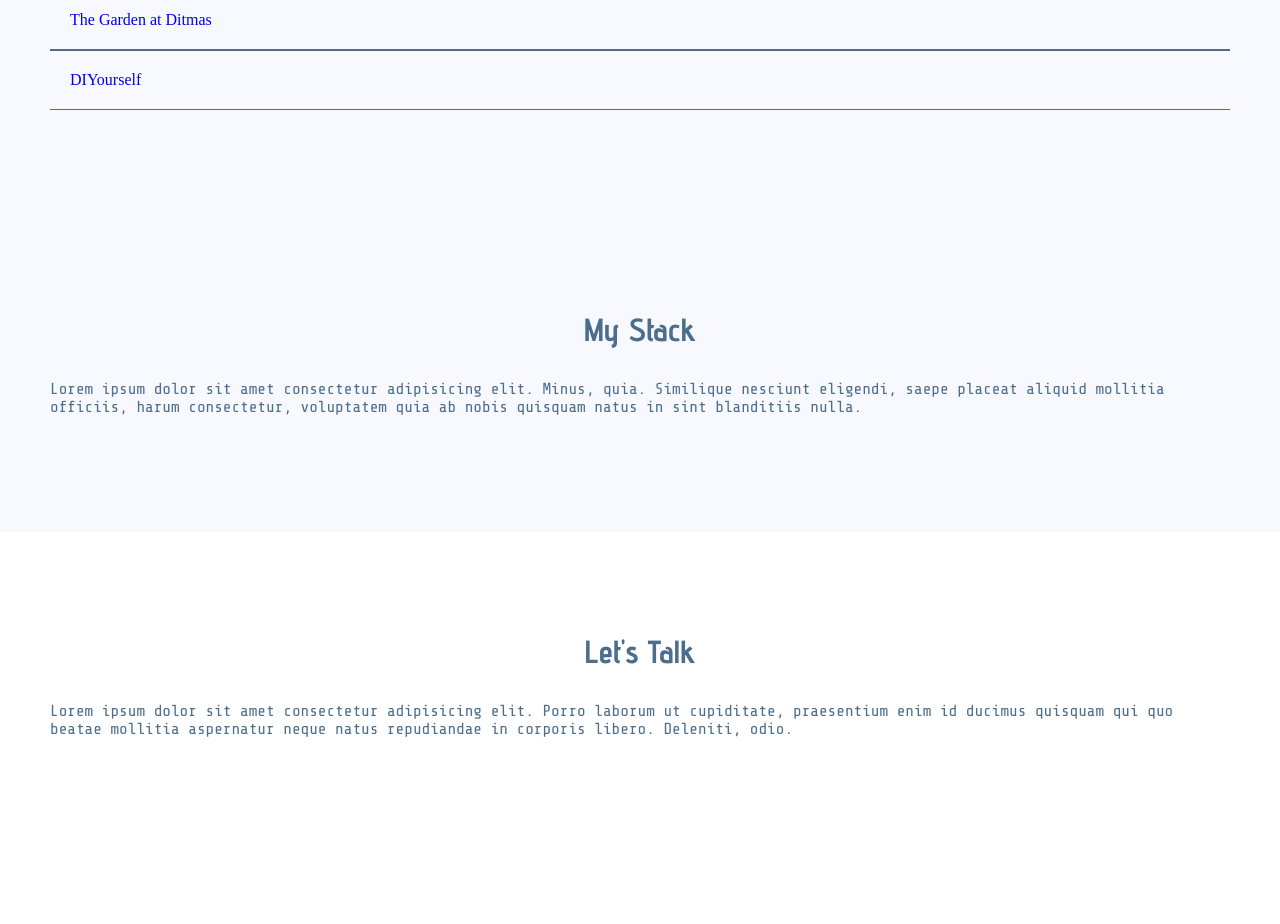
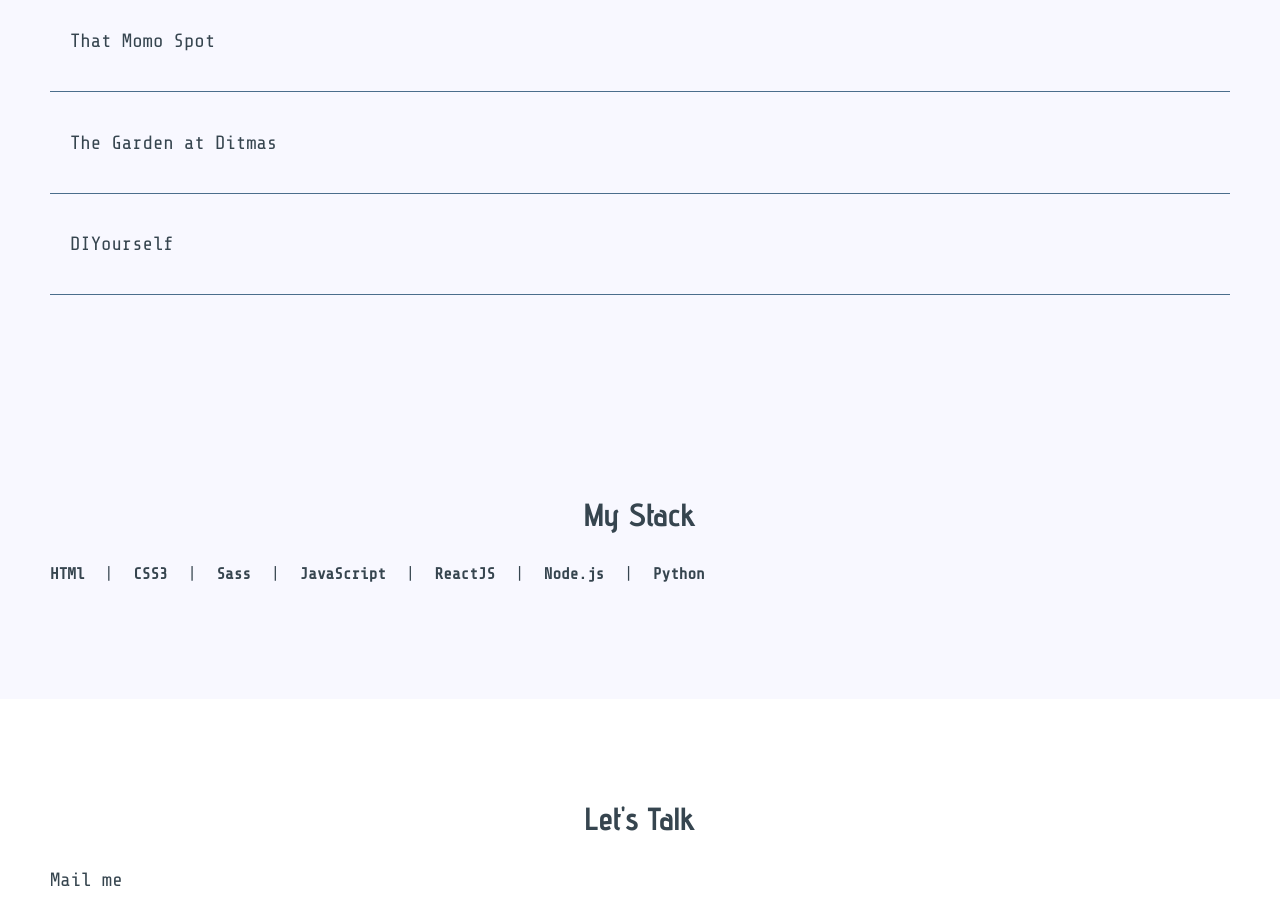
Before and after one commit to tenzing-p-lama/portfolio, a React (Create React App) app: page / in a window 1280 px wide. Shown: the part 1780-2704 px from the top of the page. Before the commit the page ends 2634 px from the top, so only its background shows below. Built offline with nearby package versions, Linux system fonts and the light colour scheme.

Commit message:
update content for completion

```diff
--- a/src/components/Contact/Contact.jsx
+++ b/src/components/Contact/Contact.jsx
@@ -8,12 +8,14 @@ function Contact() {
           <h2>Let's Talk</h2>
         </div>
 
-        <p>
-          Lorem ipsum dolor sit amet consectetur adipisicing elit. Porro laborum
-          ut cupiditate, praesentium enim id ducimus quisquam qui quo beatae
-          mollitia aspernatur neque natus repudiandae in corporis libero.
-          Deleniti, odio.
-        </p>
+        <a
+          className="contact__mail"
+          href="mailto:tenzingpalden520@gmail.com"
+          target="_blank"
+          rel="noreferrer"
+        >
+          <p>Mail me</p>
+        </a>
       </div>
     </>
   );
--- a/src/components/Contact/Contact.scss
+++ b/src/components/Contact/Contact.scss
@@ -0,0 +1,6 @@
+.contact {
+  &__mail {
+    text-decoration: none;
+    font-size: 1.2rem;
+  }
+}
--- a/src/components/Header/Header.scss
+++ b/src/components/Header/Header.scss
@@ -2,7 +2,7 @@
 @use "/src/styles/partials/mixins" as *;
 
 .main-container {
-  background-color: #000;
+  background-color: #101010;
   min-height: 100vh;
   display: flex;
   align-items: center;
--- a/src/components/MyProjects/Projects.jsx
+++ b/src/components/MyProjects/Projects.jsx
@@ -1,5 +1,5 @@
 import React from "react";
-import VideoPlay from "../VideoPlay/VideoPlay";
+// import VideoPlay from "../VideoPlay/VideoPlay";
 import "./Projects.scss";
 
 function Projects() {
@@ -11,20 +11,43 @@ function Projects() {
 
       <div className="projects-content">
         <div className="projects-content__item">
-          <a href="https://thegardenatditmas.netlify.app/" target="_blank">
-            <VideoPlay
-              project="The Garden at Ditmas"
-              videoSource="/videos/theGarden-desktop.mp4"
-            />
+          <a
+            className="project"
+            href="https://thatmomospot.netlify.app/"
+            target="_blank"
+            rel="noreferrer"
+          >
+            <p>That Momo Spot</p>
           </a>
         </div>
 
         <div className="projects-content__item">
-          <a href="https://diyourself.netlify.app/" target="_blank">
-            <VideoPlay
+          <a
+            className="project"
+            href="https://thegardenatditmas.netlify.app/"
+            target="_blank"
+            rel="noreferrer"
+          >
+            {/* <VideoPlay
+              project="The Garden at Ditmas"
+              videoSource="/videos/theGarden-desktop.mp4"
+            /> */}
+            <p>The Garden at Ditmas</p>
+          </a>
+        </div>
+
+        <div className="projects-content__item">
+          <a
+            className="project"
+            href="https://diyourself.netlify.app/"
+            target="_blank"
+            rel="noreferrer"
+          >
+            {/* <VideoPlay
               project="DIYourself"
               videoSource="/videos/DIY-desktop.mp4"
-            />
+            /> */}
+            <p>DIYourself</p>
           </a>
         </div>
       </div>
--- a/src/components/MyProjects/Projects.scss
+++ b/src/components/MyProjects/Projects.scss
@@ -7,8 +7,15 @@
       padding: 20px;
       width: 100%;
       border-top: 1px solid #4b6e8c;
-      border-bottom: 1px solid #4b6e8c;
       cursor: pointer;
+      &:last-child {
+        border-bottom: 1px solid #4b6e8c;
+      }
     }
   }
 }
+
+.project {
+  text-decoration: none;
+  font-size: 1.2rem;
+}
--- a/src/components/MyStack/MyStack.jsx
+++ b/src/components/MyStack/MyStack.jsx
@@ -7,11 +7,9 @@ function MyStack() {
         <h2>My Stack</h2>
       </div>
 
-      <p>
-        Lorem ipsum dolor sit amet consectetur adipisicing elit. Minus, quia.
-        Similique nesciunt eligendi, saepe placeat aliquid mollitia officiis,
-        harum consectetur, voluptatem quia ab nobis quisquam natus in sint
-        blanditiis nulla.
+      <p className="mystack__content">
+        <b>HTMl</b> | <b>CSS3</b> | <b>Sass</b> | <b>JavaScript</b> |
+        <b>ReactJS</b> | <b>Node.js</b>| <b>Python</b>
       </p>
     </div>
   );
--- a/src/components/MyStack/MyStack.scss
+++ b/src/components/MyStack/MyStack.scss
@@ -1,3 +1,8 @@
 .mystack {
   background-color: #f8f8ff; //ghost
+  &__content {
+    display: flex;
+    flex-wrap: wrap;
+    gap: 10px 20px;
+  }
 }
--- a/src/styles/partials/_typography.scss
+++ b/src/styles/partials/_typography.scss
@@ -2,7 +2,8 @@ h1,
 h2 {
   margin: 0;
   font-family: "Advent Pro", sans-serif;
-  color: #4b6e8c;
+  // color: #4b6e8c;
+  color: #36454f;
 }
 h1 {
   font-weight: 800;
@@ -14,6 +15,7 @@ h2 {
 }
 
 p {
-  color: #4b6e8c;
+  // color: #4b6e8c;
+  color: #36454f;
   font-family: "Share Tech Mono", monospace;
 }
```
